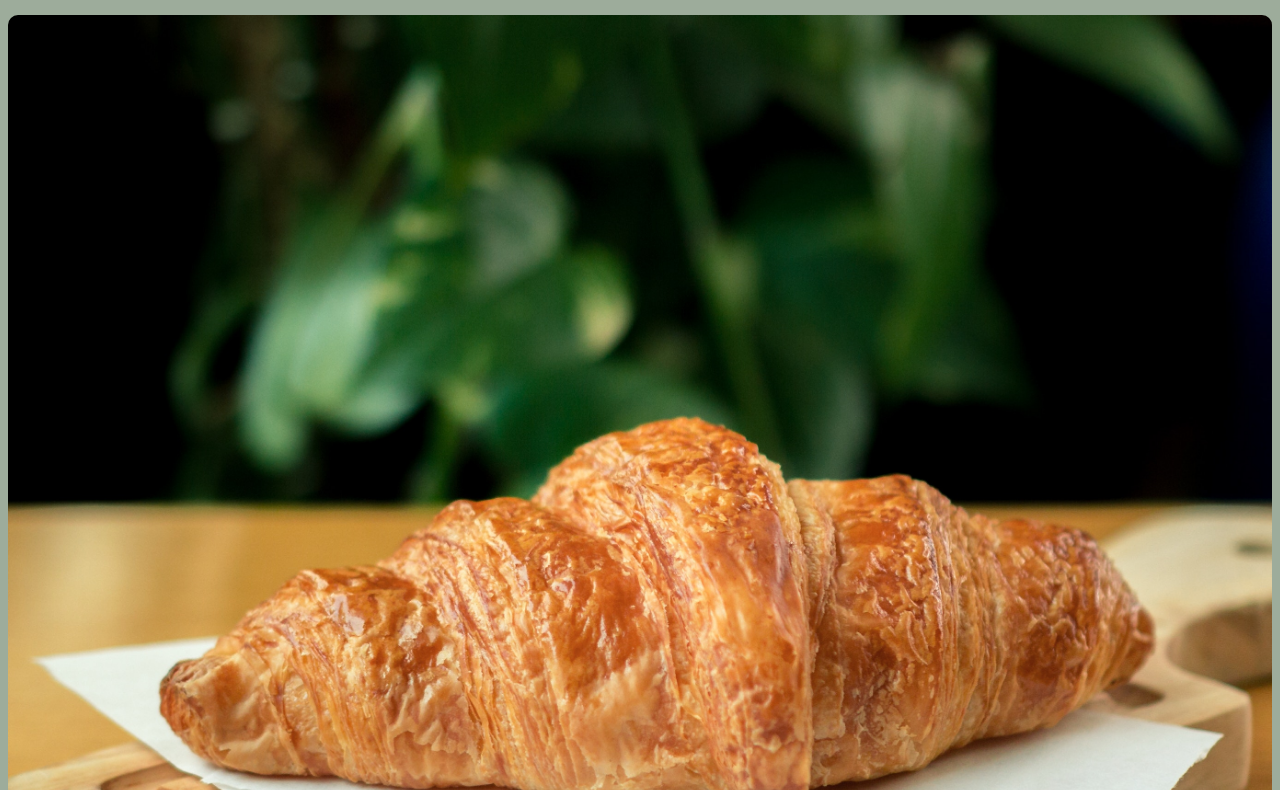
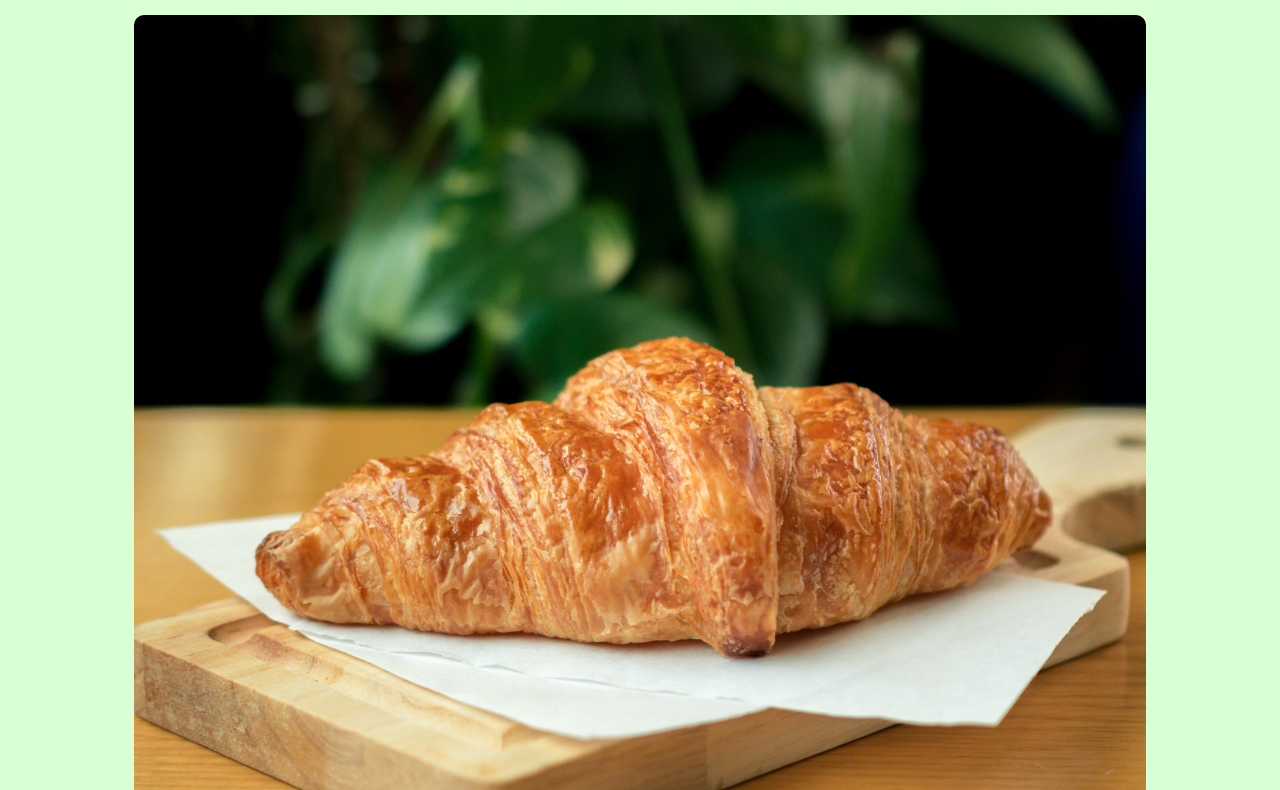
Before and after one commit to aswinina/multiple-pages-static-website, a plain HTML site: page photo.html in a window 1280 px wide. Shown: the part 73-863 px from the top of the page. Drawn offline with Linux system fonts and the light colour scheme.

Commit message:
change the color and width size

```diff
--- a/src/style.css
+++ b/src/style.css
@@ -1,5 +1,5 @@
 body {
-  background-color: rgb(157, 172, 155);
+  background-color: rgb(217, 255, 212);
   font-family: Arial, Helvetica, sans-serif;
 }
 h1,
@@ -17,7 +17,7 @@ footer a {
   color: rgb(71, 65, 128);
 }
 .croissant-photo {
-  max-width: 100%;
+  max-width: 80%;
   border-radius: 10px;
   display: block;
   margin: 30px auto;
```
